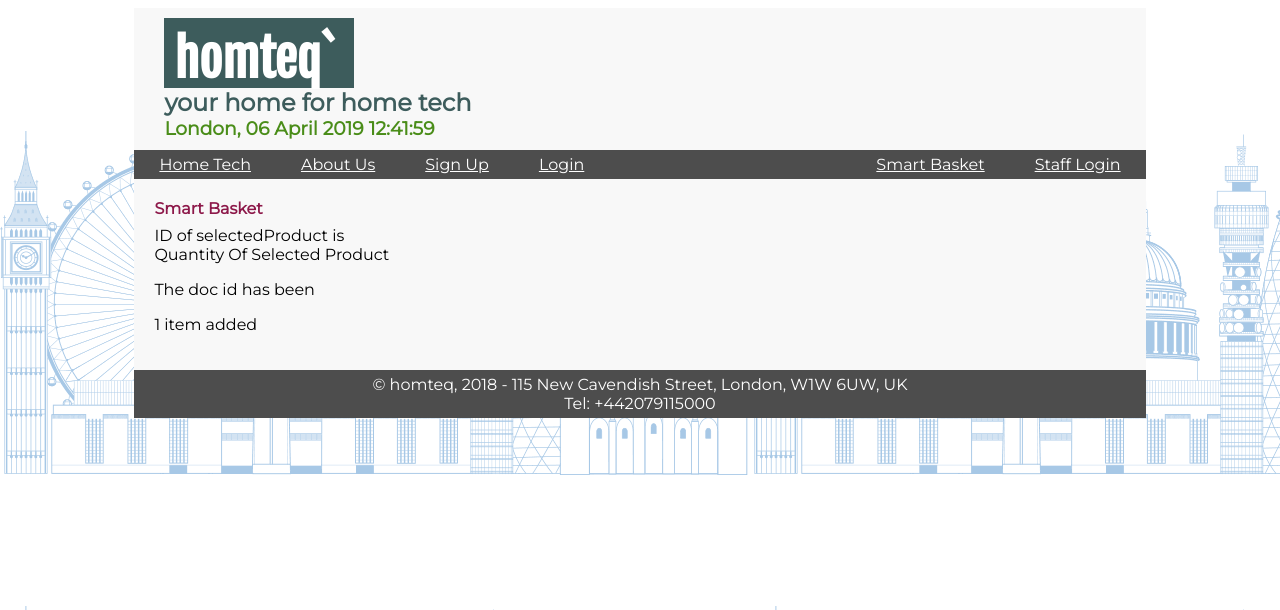
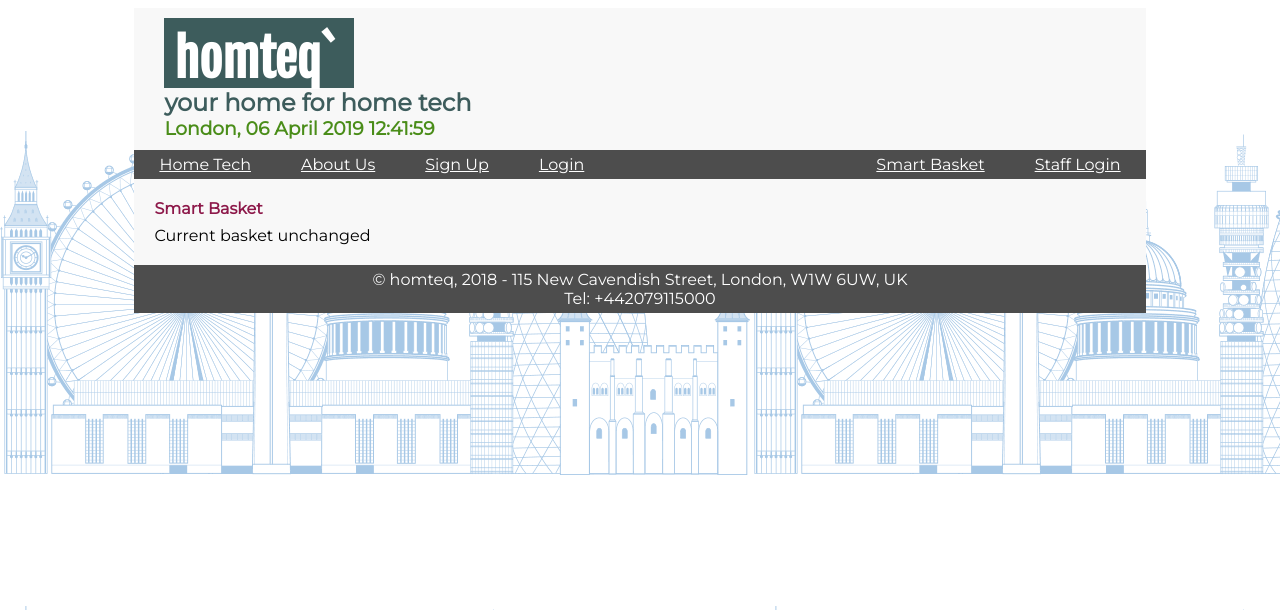
Before and after one commit to ahamedmuaaz/Homteq, a PHP site: page /basket.php in a window 1280 px wide. Shown: the top 610 px of the page. Run offline with PHP 8.4, Linux system fonts and the light colour scheme; data that the repository does not hold is empty.

Commit message:
added php verification for seting a session variable

```diff
--- a/basket.php
+++ b/basket.php
@@ -9,16 +9,18 @@
 include ("headfile.html"); //include header layout file
 echo "<h4>".$pagename."</h4>"; //display name of the page on the web page
 
+
+if(isset($_POST['h_prodid'])){
 $newprodid=$_POST['h_prodid'];
 $reququantity=$_POST['quantity'];
 $_SESSION['basket'][$newprodid]=$reququantity;
 
-echo "ID of selectedProduct is ".$newprodid."<br>";
-echo "Quantity Of Selected Product ".$reququantity."<br>";
-
-echo "<p>The doc id ".$newdocid." has been ".$_SESSION['basket'][$newdocid];
-echo "<p>1 item added";
-
+//echo "ID of selectedProduct is ".$newprodid."<br>";
+//echo "Quantity Of Selected Product ".$reququantity."<br>";
+echo "<p>1 item added";}
+else{
+	echo "Current basket unchanged";
+}
 
 include("footfile.html"); //include head layout
 echo "</body>";
```
